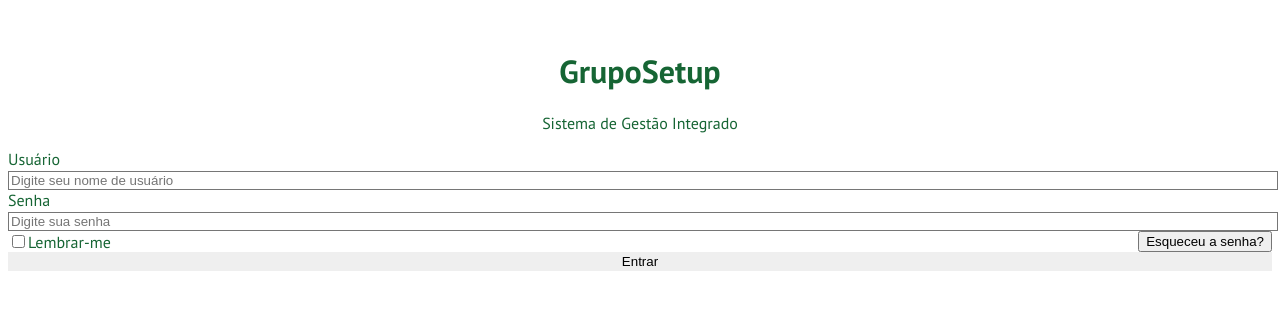
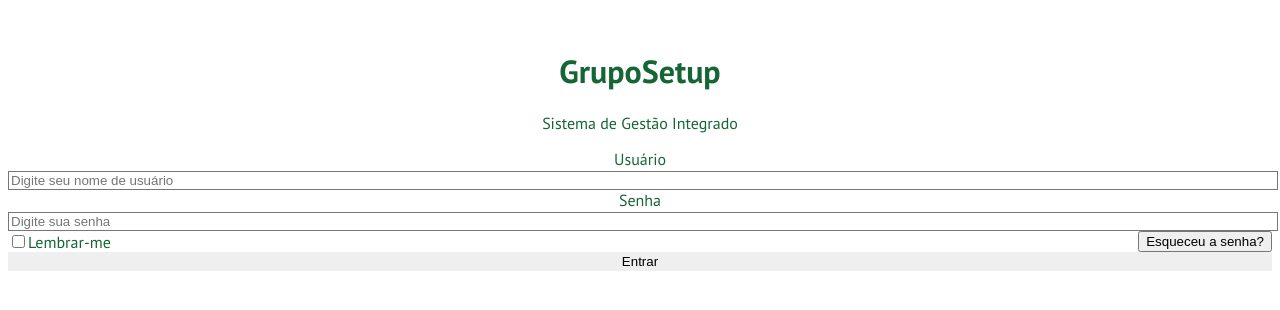
Before and after one commit to josivan-fiscal/estoque-app, a Next.js app: page /login in a window 1280 px wide. Shown: the part 258-568 px from the top of the page. Built offline with nearby package versions, Linux system fonts and the light colour scheme.

Commit message:
fix: ajusta espaçamento e alinhamento dos campos de login

```diff
--- a/src/app/login/page.tsx
+++ b/src/app/login/page.tsx
@@ -55,11 +55,11 @@ export default function LoginPage() {
           <p className="text-gray-600">Sistema de Gestão Integrado</p>
         </div>
 
-        <form onSubmit={handleLogin} className="space-y-6">
+        <form onSubmit={handleLogin} className="space-y-4">
           <div className="relative">
             <label
               htmlFor="username"
-              className="block text-sm font-medium text-green-700 mb-1"
+              className="block text-sm font-medium text-green-700 mb-1 text-center"
             >
               Usuário
             </label>
@@ -96,7 +96,7 @@ export default function LoginPage() {
           <div className="relative">
             <label
               htmlFor="password"
-              className="block text-sm font-medium text-green-700 mb-1"
+              className="block text-sm font-medium text-green-700 mb-1 text-center"
             >
               Senha
             </label>
```
